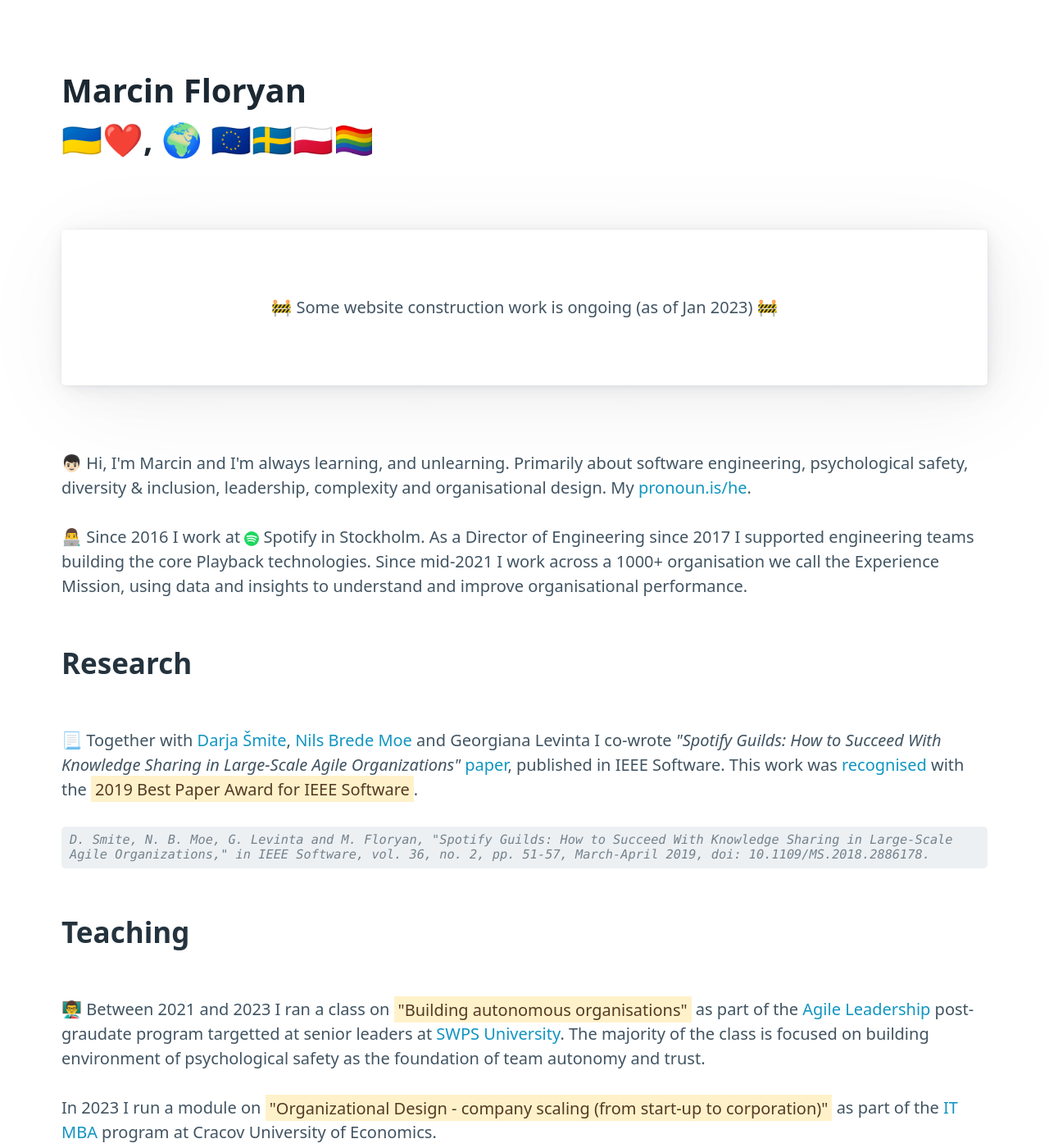
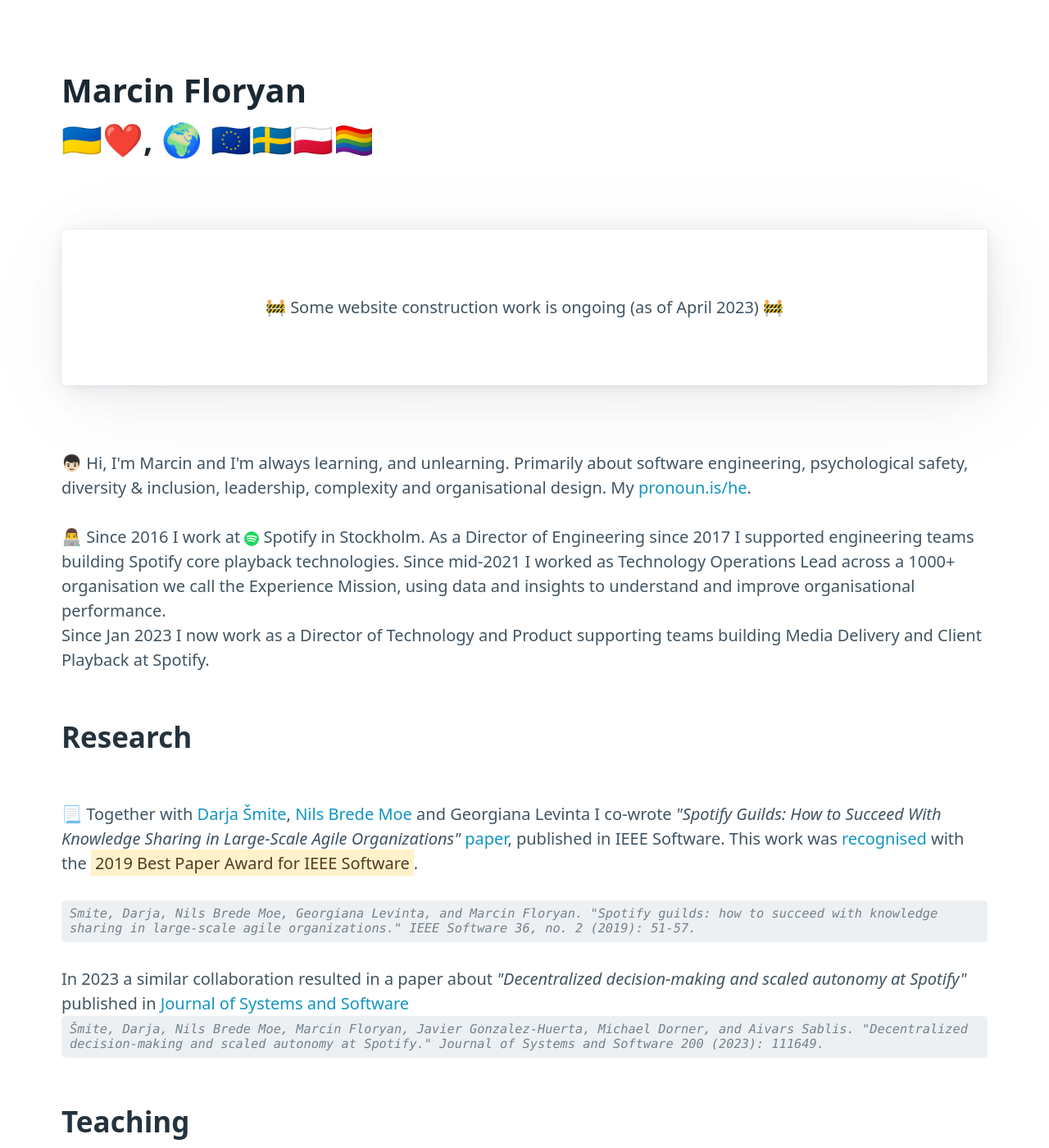
Before and after one commit to mfloryan/marcin.floryan.se, a Jekyll site: the page built from index.html, in a window 1280 px wide and 1400 px high. Shown: the whole window at 82% size. Built offline with Jekyll 4.4.1, drawn with Linux system fonts in a browser that asks for light colours.

Commit message:
New job and new article

```diff
--- a/index.html
+++ b/index.html
@@ -6,7 +6,7 @@ title: Marcin Floryan
 🇺🇦❤️, 🌍 🇪🇺🇸🇪🇵🇱🏳️‍🌈</h1>
 
 <article>
-    <div style="text-align: center">🚧 Some website construction work is ongoing (as of Jan 2023) 🚧</div>
+    <div style="text-align: center">🚧 Some website construction work is ongoing (as of April 2023) 🚧</div>
 </article>
 <p>
     👦🏻 Hi, I'm Marcin and I'm always learning, and unlearning. Primarily about software engineering, psychological safety, diversity &
@@ -19,9 +19,9 @@ title: Marcin Floryan
         <path
             d="M8 0a8 8 0 1 0 0 16A8 8 0 0 0 8 0zm3.669 11.538a.498.498 0 0 1-.686.165c-1.879-1.147-4.243-1.407-7.028-.77a.499.499 0 0 1-.222-.973c3.048-.696 5.662-.397 7.77.892a.5.5 0 0 1 .166.686zm.979-2.178a.624.624 0 0 1-.858.205c-2.15-1.321-5.428-1.704-7.972-.932a.625.625 0 0 1-.362-1.194c2.905-.881 6.517-.454 8.986 1.063a.624.624 0 0 1 .206.858zm.084-2.268C10.154 5.56 5.9 5.419 3.438 6.166a.748.748 0 1 1-.434-1.432c2.825-.857 7.523-.692 10.492 1.07a.747.747 0 1 1-.764 1.288z">
         </path>
-    </svg> Spotify in Stockholm. As a Director of Engineering since 2017 I supported engineering teams building the core
-    Playback technologies. Since mid-2021 I work across a 1000+ organisation we call the Experience Mission, using data
-    and insights to understand and improve organisational performance.
+    </svg> Spotify in Stockholm. As a Director of Engineering since 2017 I supported engineering teams building Spotify core
+    playback technologies. Since mid-2021 I worked as Technology Operations Lead across a 1000+ organisation we call the Experience Mission, using data and insights to understand and improve organisational performance.<br>
+    Since Jan 2023 I now work as a Director of Technology and Product supporting teams building Media Delivery and Client Playback at Spotify.
 </p>
 
 <h2>Research</h2>
@@ -37,7 +37,12 @@ title: Marcin Floryan
         Award for IEEE Software</mark>.
     <br><br>
     <small>
-        <cite><code>D. Smite, N. B. Moe, G. Levinta and M. Floryan, "Spotify Guilds: How to Succeed With Knowledge Sharing in Large-Scale Agile Organizations," in IEEE Software, vol. 36, no. 2, pp. 51-57, March-April 2019, doi: 10.1109/MS.2018.2886178.</code></cite></small>
+        <cite><code>Smite, Darja, Nils Brede Moe, Georgiana Levinta, and Marcin Floryan. "Spotify guilds: how to succeed with knowledge sharing in large-scale agile organizations." IEEE Software 36, no. 2 (2019): 51-57.</code></cite></small>
+</p><p>
+    In 2023 a similar collaboration resulted in a paper about <i>"Decentralized decision-making and scaled autonomy at Spotify"</i> published in <a href="https://www.sciencedirect.com/science/article/pii/S0164121223000444" target="_blank">Journal of Systems and Software</a>
+
+    <small><cite><code>Šmite, Darja, Nils Brede Moe, Marcin Floryan, Javier Gonzalez-Huerta, Michael Dorner, and Aivars Sablis. "Decentralized decision-making and scaled autonomy at Spotify." Journal of Systems and Software 200 (2023): 111649.
+        </code></cite></small>
 </p>
 
 <h2>Teaching</h2>
```
